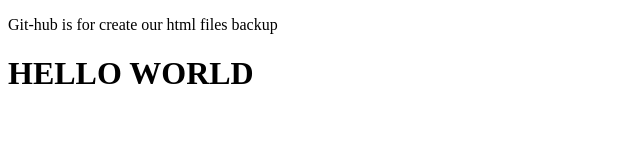
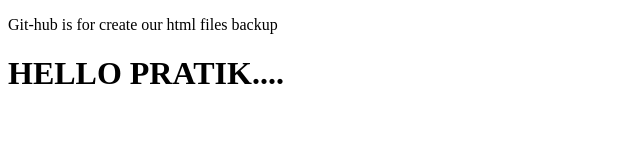
Before and after one commit to attheratepratik/TryHtml, a plain HTML site: page index.html in a window 1280 px wide. Shown: the full height of the page, 0-640 px from the left. Drawn offline with Linux system fonts and the light colour scheme.

Commit message:
updated name hello world

```diff
--- a/index.html
+++ b/index.html
@@ -8,7 +8,7 @@
 </head>
 <body>
     <p>Git-hub is for create our html files backup</p>
-    <h1>HELLO  WORLD</h1>
+    <h1>HELLO PRATIK....</h1>
 
 
 </body>
```
